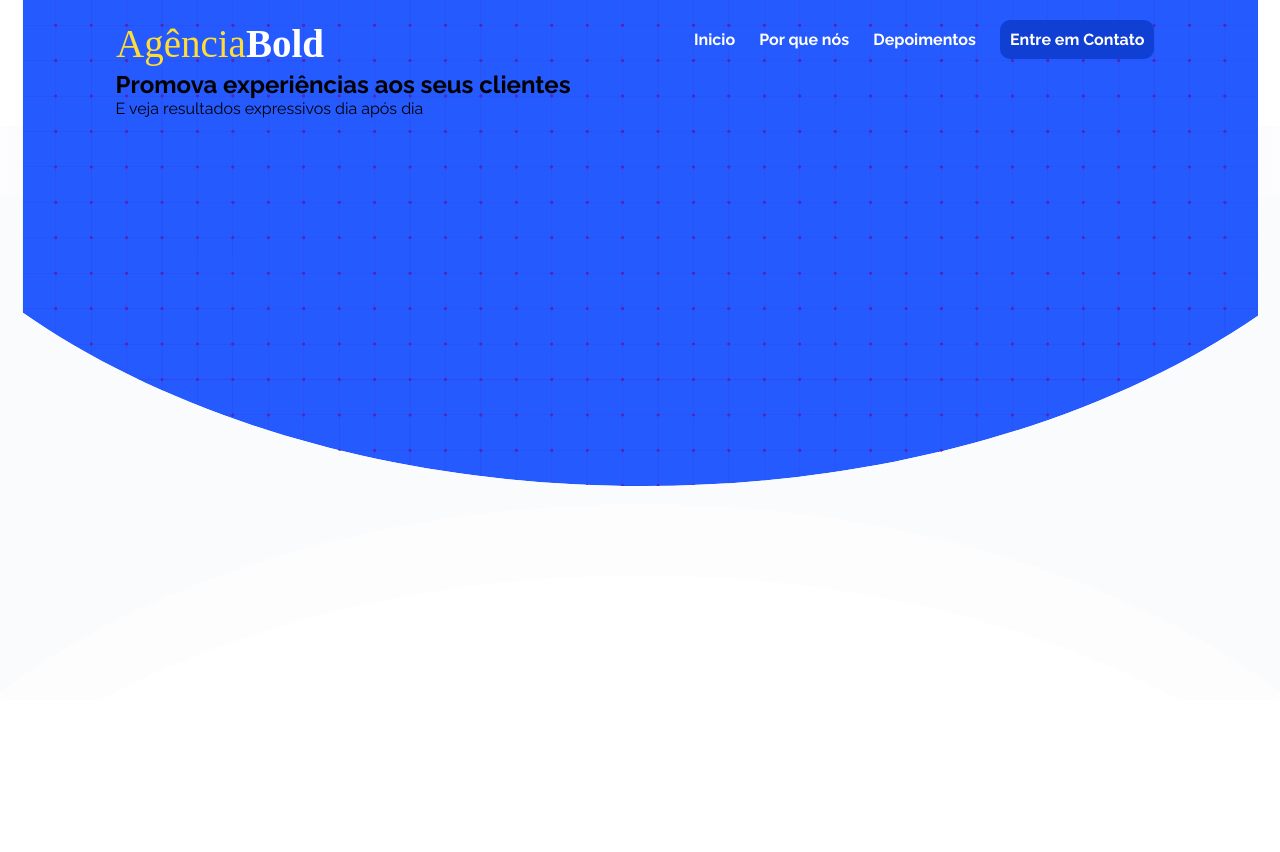
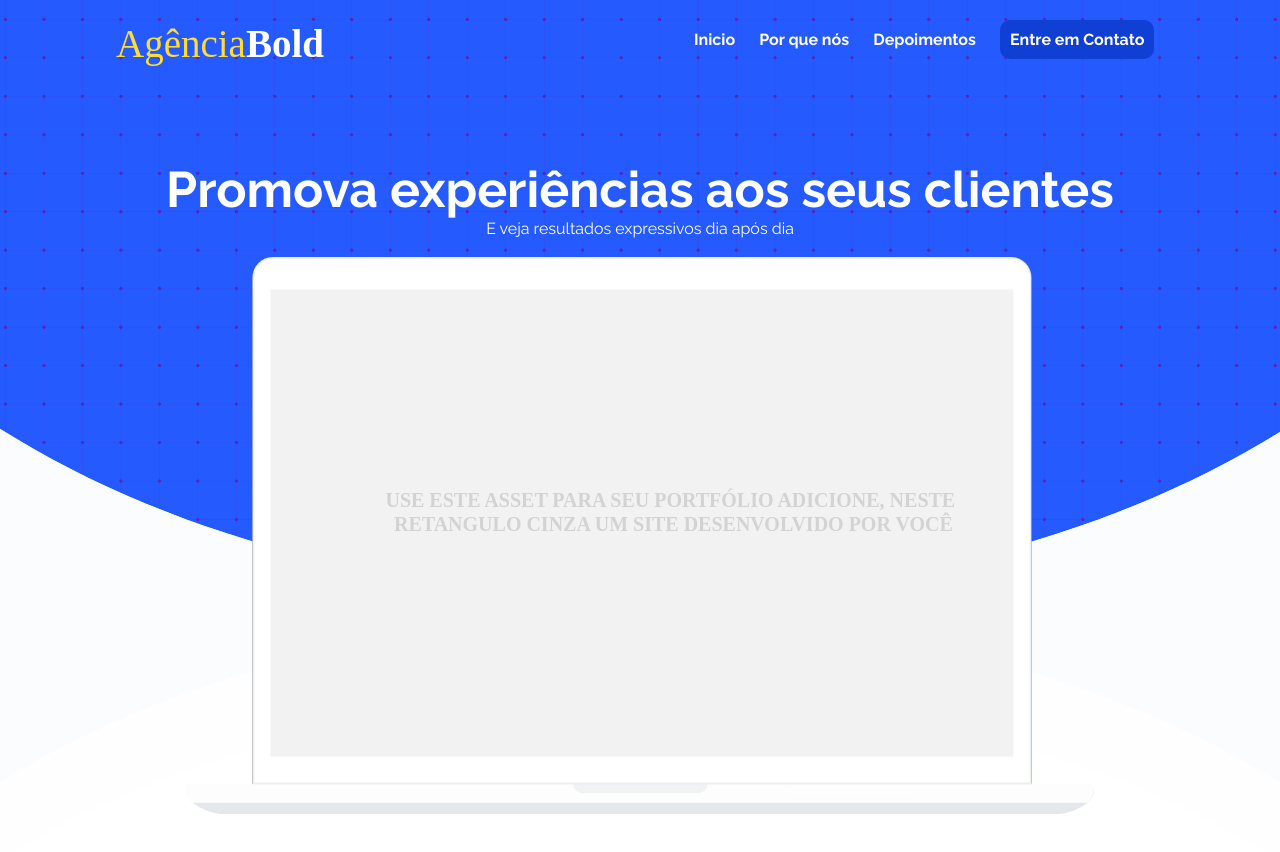
Before and after one commit to Lorranlhss/Project_Front_End, a plain HTML site: page index.html in a window 1280 px wide. Before the commit the page ends 800 px from the top, so only its background shows below. Drawn offline with Linux system fonts and the light colour scheme.

Commit message:
mockup finalizado

```diff
--- a/index.html
+++ b/index.html
@@ -28,8 +28,10 @@
         </div><!--itens-menu-->
       </div><!--menu-->
       <div class="mockup">
-        <h2>Promova experiências aos seus clientes</h2>
+        <h1>Promova experiências aos seus clientes</h1>
         <p>E veja resultados expressivos dia após dia </p>
+        <br />
+        <img src="/assets/macbook mockup.svg">
 
       </div><!--mockup-->
     </div><!--center-->
--- a/style.css
+++ b/style.css
@@ -56,3 +56,15 @@ section.main {
 .itens-menu a.contact-btn:hover {
   border: 0;
 }
+
+.mockup {
+  display: block;
+  width: 100%;
+  color: white;
+  text-align: center;
+  padding-top: 90px;
+}
+
+.mockup h1 {
+  font-size: 50px;
+}
```
